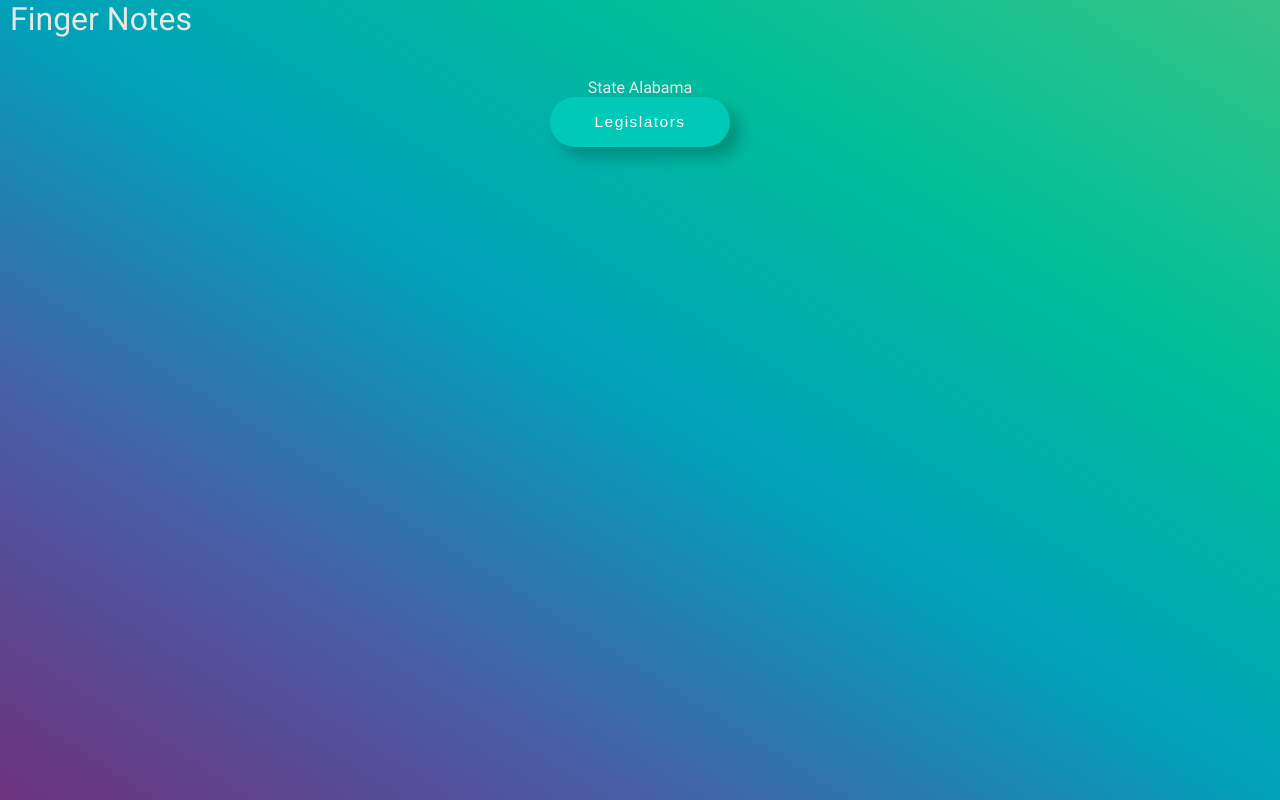
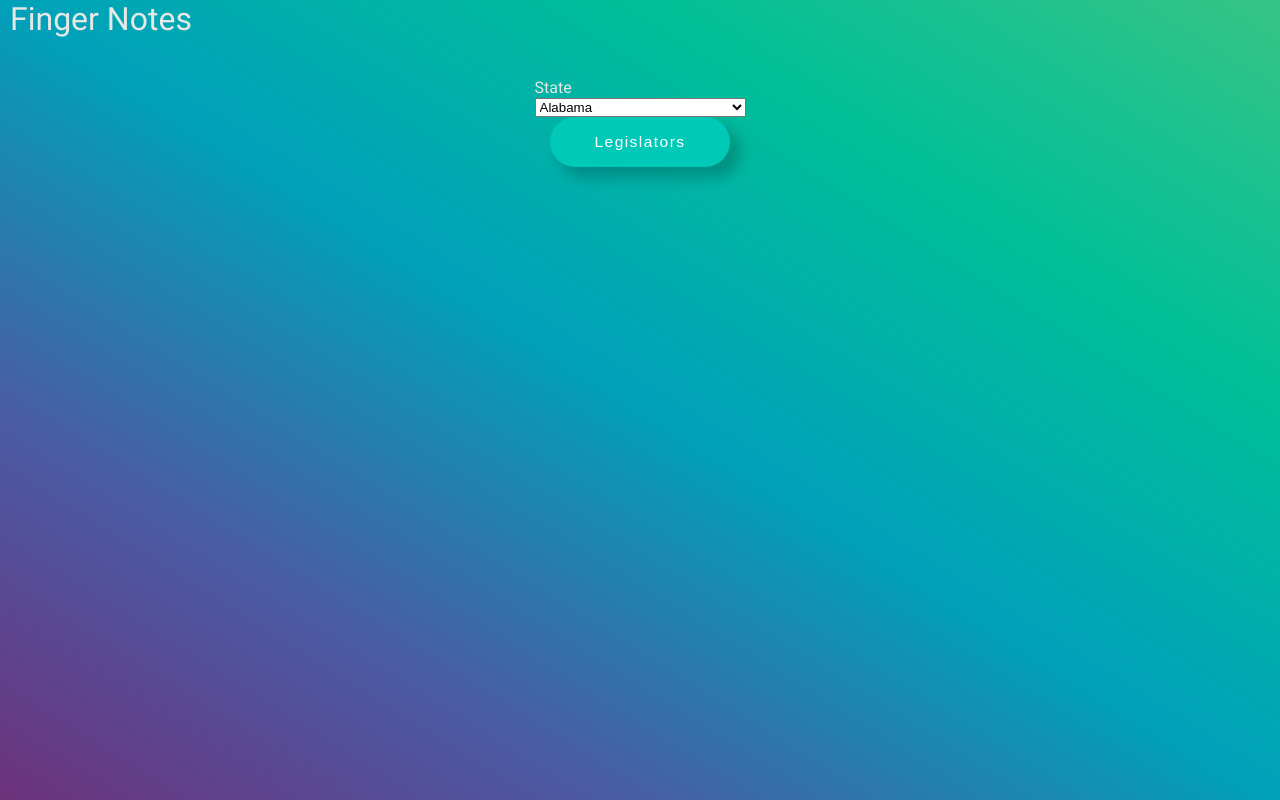
Before and after one commit to Karanveer-Mul/LifeSteps, a React (Create React App) app: page / in a window 1280 px wide. Built offline with nearby package versions, Linux system fonts and the light colour scheme.

Commit message:
state selection funtionality

```diff
--- a/src/Components/layout/landingPage.js
+++ b/src/Components/layout/landingPage.js
@@ -1,27 +1,18 @@
-import { useCallback, useState } from "react";
+import { useCallback, useState, useEffect } from "react";
 import Configure_Info from "../../configureInfo";
 import React from "react";
 
 const LandingPage = () => {
+  let States = require("../../States.json");
+
   const [Legislators, setLegislators] = useState(null);
-  let States = require("../../States.json");
-  const states = () => {
-    var elm = document.getElementById("foo");
-    var df = document.createDocumentFragment();
+  const [selectedState, setSelectedState] = useState(null);
 
-    for (var i = 0; i < States.length; i++) {
-      var option = document.createElement("option");
-      option.value = States[i].abbreviation;
-      option.appendChild(document.createTextNode(`States[i].name`));
-    }
-    elm.appendChild(df);
-  };
-
-  const getLegislator = useCallback(async () => {
+  const getLegislator = async () => {
     var API_KEY = Configure_Info.API_KEY;
 
     const proxyurl = "https://mysterious-caverns-70248.herokuapp.com/";
-    const url = `https://www.opensecrets.org/api/?method=getLegislators&id=AS&apikey=${API_KEY}&output=json`;
+    const url = `https://www.opensecrets.org/api/?method=getLegislators&id=${selectedState}&apikey=${API_KEY}&output=json`;
     try {
       let resp = await fetch(proxyurl + url);
       resp = await resp.json();
@@ -31,11 +22,27 @@ const LandingPage = () => {
     } catch (err) {
       console.log(err);
     }
-  }, [Legislators]);
+  };
 
   return (
     <div className="container home">
-      <div>State {States[0].name}</div>
+      <div>
+        State
+        <form>
+          <select
+            defaultValue={selectedState}
+            onChange={(event) => {
+              setSelectedState(event.target.value);
+            }}
+          >
+            {States.map((state) => (
+              <option key={state.name} value={state.abbreviation}>
+                {state.name}
+              </option>
+            ))}
+          </select>
+        </form>
+      </div>
       <button className="loadButton" onClick={() => getLegislator()}>
         Legislators
       </button>
```
Also changed, not shown: 1 other file (tests, documents, lock files or other folders).
